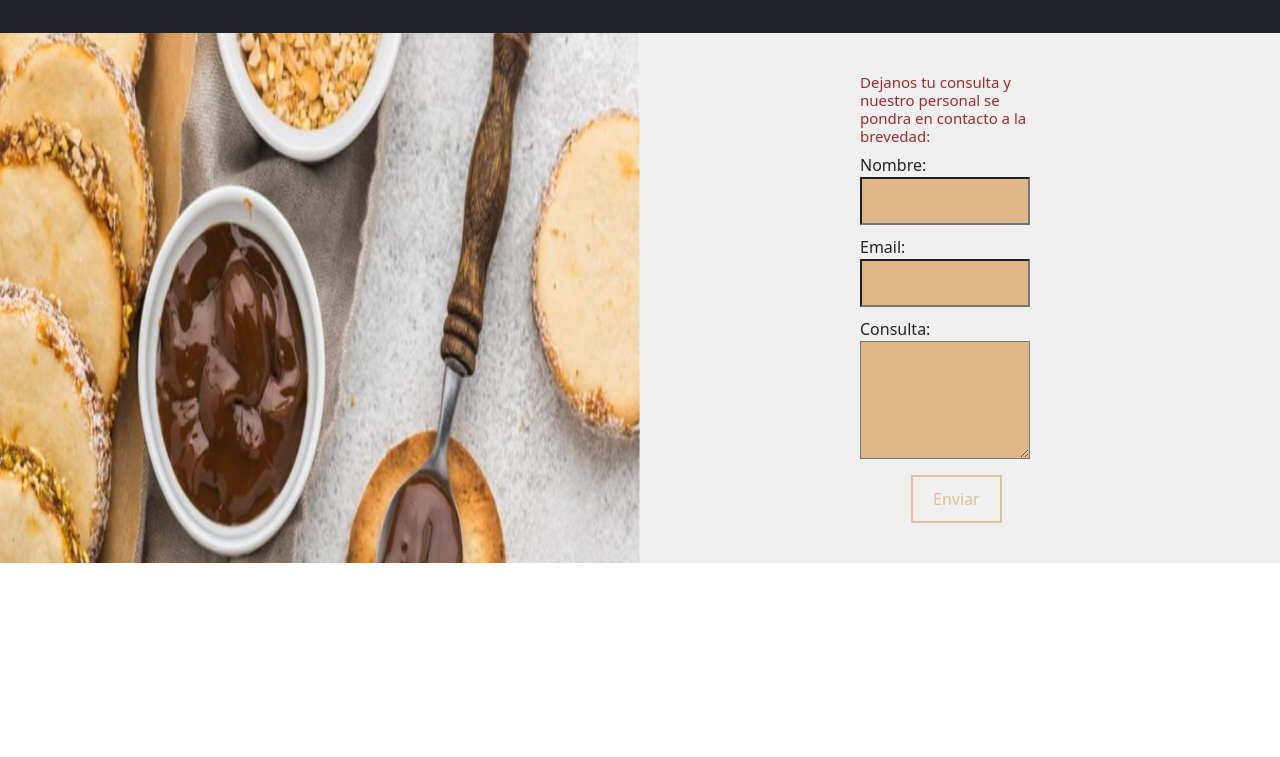
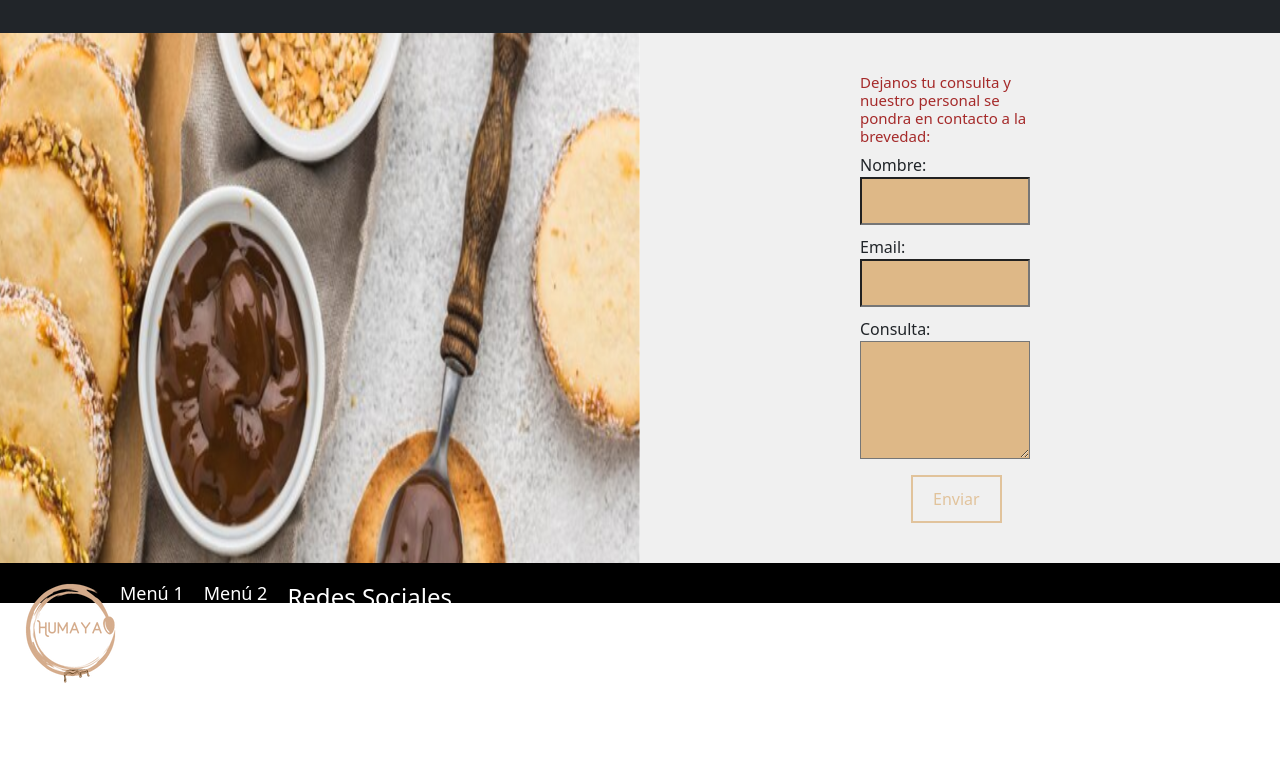
Before and after one commit to melorenzo/DULCES-HUMAYA-master, a plain HTML site: page index.html in a window 1280 px wide. Shown: the part 2529-3286 px from the top of the page. Before the commit the page ends 3092 px from the top, so only its background shows below. Drawn offline with nearby package versions, Linux system fonts and the light colour scheme.

Commit message:
Haciendo el footer

```diff
--- a/index.html
+++ b/index.html
@@ -135,6 +135,42 @@
     </main>
 
     <footer>
+        <div class="logoFooter">
+            <img src="IMAGENES/Logo/LogoHumaya100x100.png" alt="Logo">
+        </div>
+
+        <div class="menu-vertical">
+            <h4>Menú 1</h4>
+            <ul>
+                <li>Botón 1</li>
+                <li>Botón 2</li>
+                <li>Botón 3</li>
+                <li>Botón 4</li>
+            </ul>
+        </div>
+
+        <div class="menu-vertical">
+            <h4>Menú 2</h4>
+            <ul>
+                <li>Botón 1</li>
+                <li>Botón 2</li>
+                <li>Botón 3</li>
+                <li>Botón 4</li>
+            </ul>
+        </div>
+
+        <div class="redes-sociales">
+            <h4>Redes Sociales</h4>
+            <a href="#"><i class="fa fa-facebook"></i></a>
+            <a href="#"><i class="fa fa-twitter"></i></a>
+            <a href="#"><i class="fa fa-instagram"></i></a>
+        </div>
+
+        <!--<div class="ubicacion">
+            <h4>Ubicación</h4>
+            <!-- Agrega aquí el iframe de Google Maps
+            <iframe class="google-maps" src="https://www.google.com/maps/embed?pb=!1m18!1m12!1m3!1d3091.9284931935614!2d-122.41941658465682!3d37.77492997975368!2m3!1f0!2f0!3f0!3m2!1i1024!2i768!4f13.1!3m3!1m2!1s0x8085809f4015219b%3A0x34b04804bb4311da!2sGolden%20Gate%20Bridge!5e0!3m2!1sen!2sus!4v1623152781577!5m2!1sen!2sus" allowfullscreen></iframe>
+        </div>-->
 
     </footer>
 
--- a/styles.css
+++ b/styles.css
@@ -224,6 +224,60 @@ button:hover {
 .container-2 button:hover {
     background-color: beige;
 }
+footer {
+    background-color: black;
+    color: white;
+    padding: 20px;
+    height: 100%;
+}
+
+/* Estilos para el logo */
+.logoFooter {
+    float: left;
+}
+
+/* Estilos para los menús verticales */
+.menu-vertical {
+    float: left;
+    margin-right: 20px; /* Espacio entre menús */
+}
+
+.menu-vertical h4 {
+    font-size: 18px;
+    margin-bottom: 10px;
+}
+
+.menu-vertical ul {
+    list-style: none;
+    padding: 0;
+}
+
+.menu-vertical ul li {
+    margin-bottom: 10px;
+}
+
+/* Estilos para los iconos de redes sociales */
+.redes-sociales {
+    float: left;
+    margin-right: 20px; /* Espacio entre menús y redes sociales */
+}
+
+.redes-sociales i {
+    font-size: 24px;
+    margin-right: 10px;
+}
+
+/* Estilos para la ubicación y el mapa */
+.ubicacion {
+    float: right;
+    width: 50%; /* Ajustar el ancho según sea necesario */
+}
+
+/* Estilos para el mapa de Google Maps (ajustar según tus necesidades) */
+.google-maps {
+    width: 250px;
+    height: 250px;
+}
 @media (max-width: 768px) {
     .grid-container {
         grid-template-columns: 1fr; /* Cambiar a una sola columna en pantallas más pequeñas */
```
